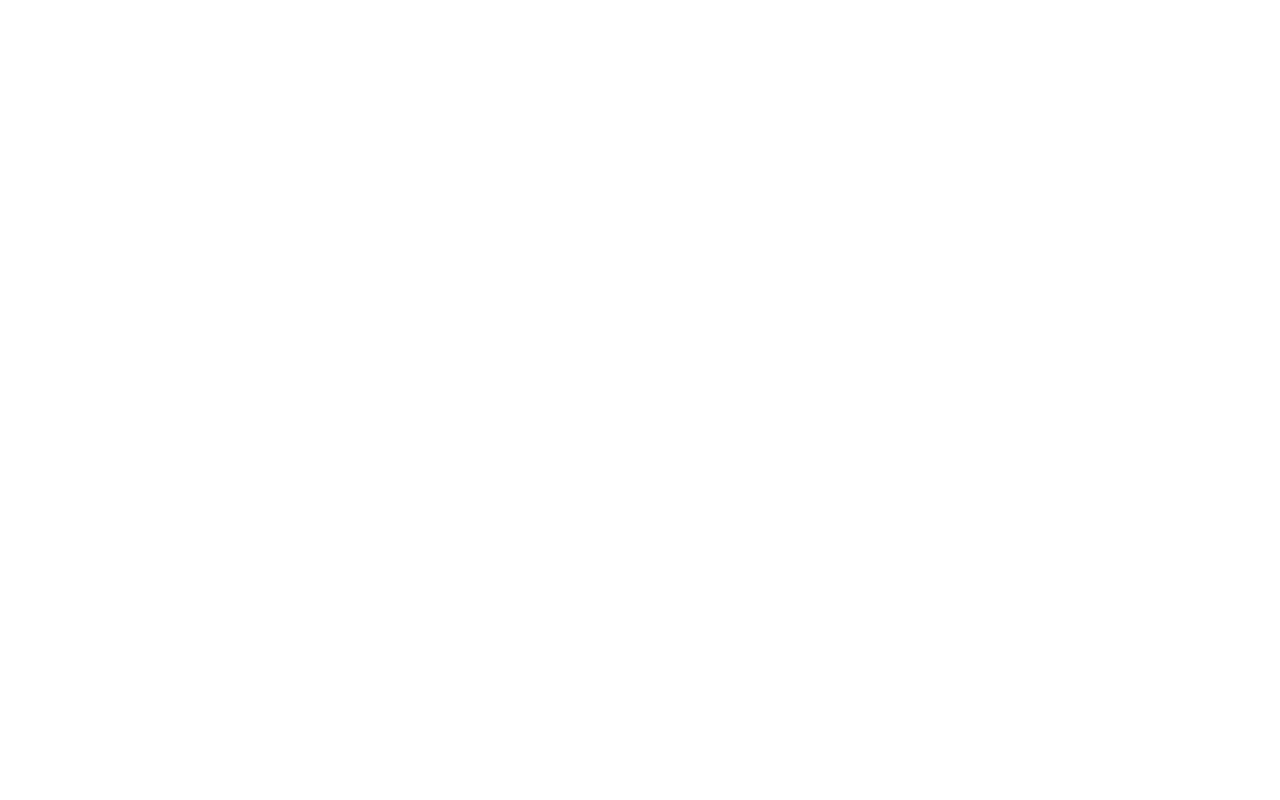
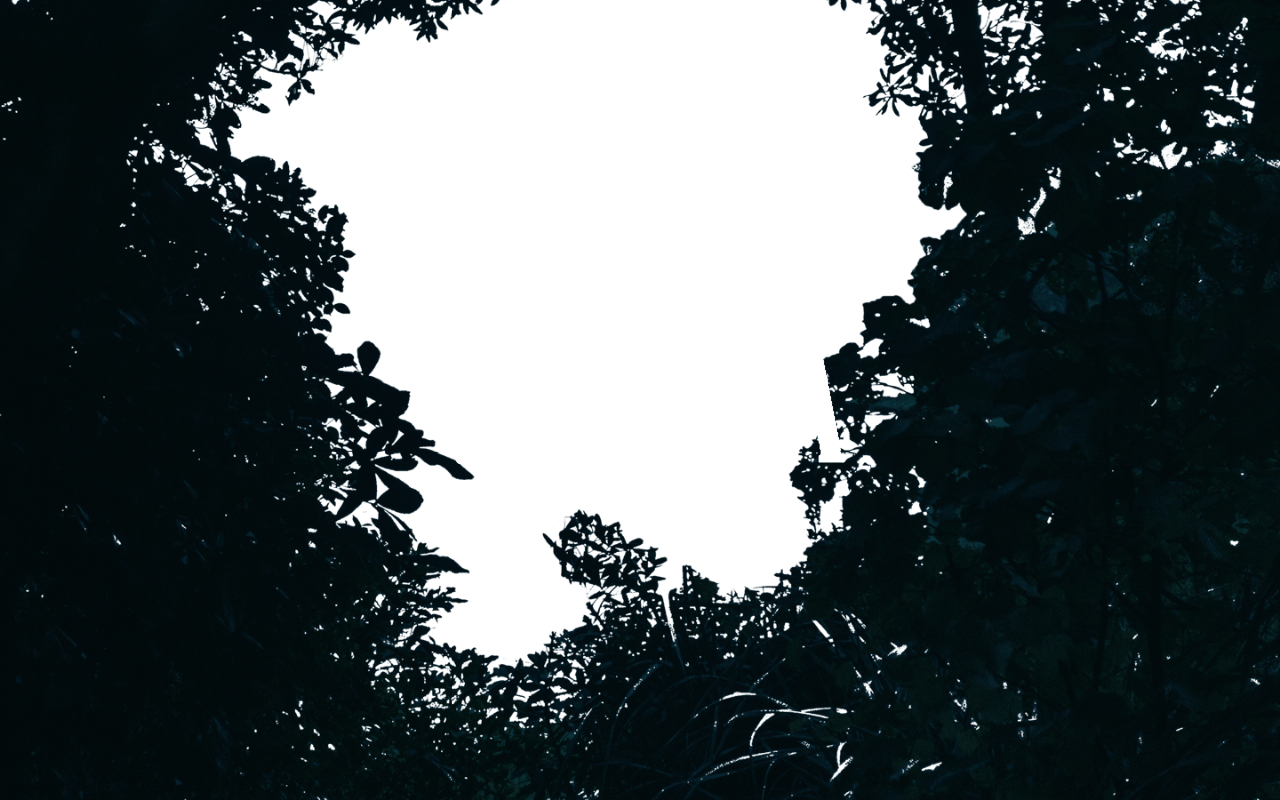
Before and after one commit to vitatasarim/vitaweb, a plain HTML site: page index.html in a window 1280 px wide. Drawn offline with Linux system fonts and the light colour scheme.

Commit message:
Update style.css

```diff
--- a/style.css
+++ b/style.css
@@ -10,7 +10,7 @@
 body {
   margin: 0;
   font-size: var(--font-size);
-  background: url('img/bg.jpg') no-repeat center center fixed;
+  background: url('img/orman') no-repeat center center fixed;
   background-size: cover;
 }
 
@@ -27,7 +27,7 @@ body {
   content: '';
   position: absolute;
   inset: 0;
-  background: url('img/valentin-petrov-m-mal-01.jpg') center/cover no-repeat;
+  background: url('img/agac.png') center/cover no-repeat;
   animation: bgZoomIn var(--animation-duration) ease-in-out forwards;
   z-index: -1;
   pointer-events: none;
```
